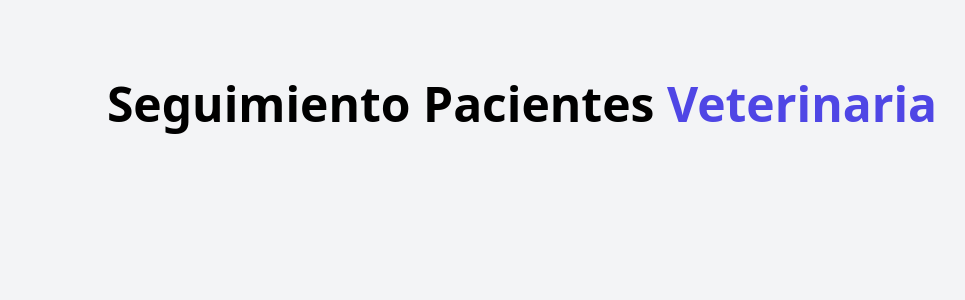
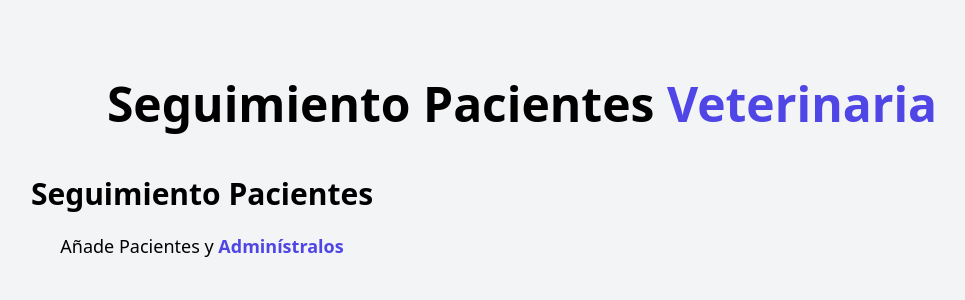
Before and after one commit to Daniel151505/administrador-de-pacientes-veterinaria-vue, a Vue app: page / in a window 1280 px wide. Shown: the top 300 px of the page, without its empty margins (118-1083 px from the left). Built offline with nearby package versions, Linux system fonts and the light colour scheme.

Commit message:
Creando el componente para el formulario

```diff
--- a/src/App.vue
+++ b/src/App.vue
@@ -1,9 +1,14 @@
 <script setup>
 import HeaderVue from "./components/Header.vue";
+import FormularioVue from "./components/Formulario.vue";
 </script>
 
 <template>
   <div class="container mx-auto mt-20">
     <HeaderVue />
+
+    <div class="mt-12 md:flex">
+      <FormularioVue />
+    </div>
   </div>
 </template>
--- /dev/null
+++ b/src/components/Formulario.vue
@@ -0,0 +1,11 @@
+<script setup></script>
+
+<template>
+  <div class="md:w-1/2">
+    <h2 class="font-black text-3xl text-center">Seguimiento Pacientes</h2>
+    <p class="text-lg mt-5 text-center mb-10">
+      Añade Pacientes y
+      <span class="text-indigo-600 font-bold">Adminístralos</span>
+    </p>
+  </div>
+</template>
```
